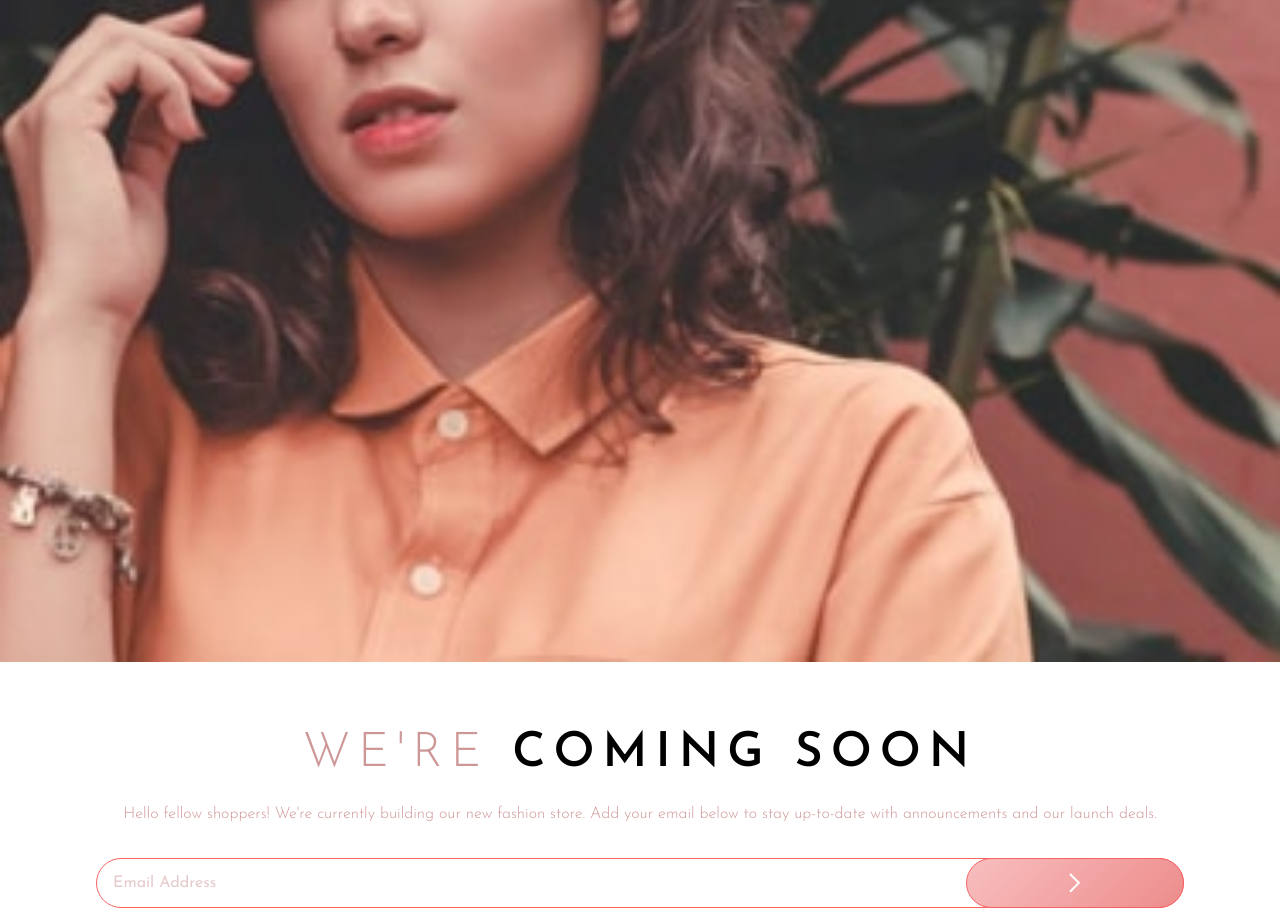
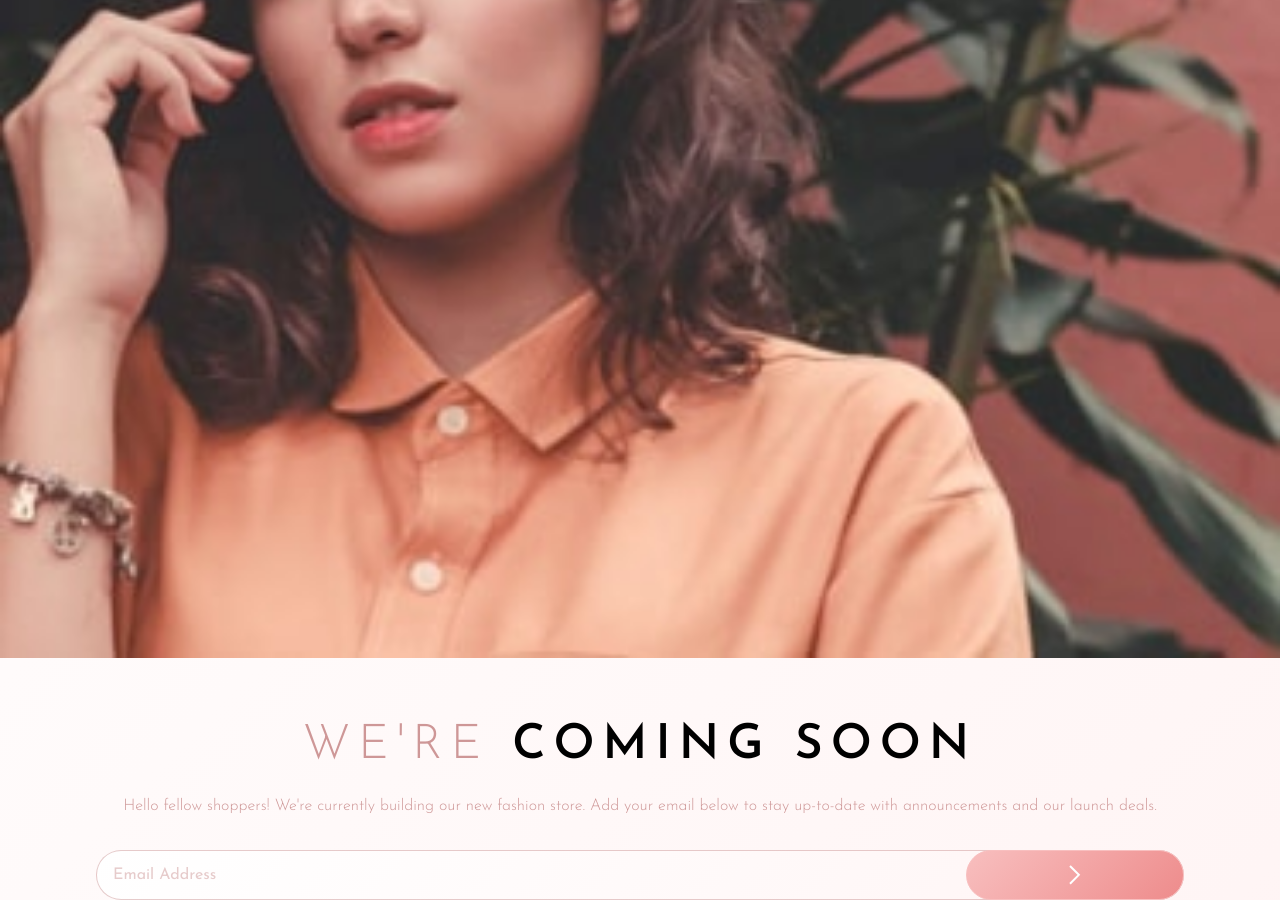
Before and after one commit to jduong09/baseApparelComingSoon, a plain HTML site: page index.html in a window 1280 px wide. Shown: the part 292-1200 px from the top of the page. Drawn offline with Linux system fonts and the light colour scheme.

Commit message:
Added background for body and inputForm.

```diff
--- a/css/reset.css
+++ b/css/reset.css
@@ -7,7 +7,7 @@ html, body, div, span, h1, h2, h3, p, a, img, header, footer, nav, section, ul,
 }
 
 img {
-  display: inline-block;
+  display: block;
   width: 100%;
   height: 100%;
 }
--- a/css/styles.css
+++ b/css/styles.css
@@ -5,6 +5,7 @@ html, body {
 body {
   font-family: 'Josefin Sans', sans-serif;
   color: hsl(0, 36%, 70%);
+  background: linear-gradient(135deg, hsl(0, 0%, 100%), hsl(0, 100%, 98%));
 }
 
 header {
@@ -53,8 +54,9 @@ label, input {
 
 .inputForm {
   padding: 1rem;
-  border: 1px solid hsl(0, 93%, 68%);
+  border: 1px solid hsla(0, 36%, 70%, 0.5);
   border-radius: 30px;
+  background: linear-gradient(135deg, hsl(0, 0%, 100%), hsl(0, 100%, 98%));
 }
 
 .inputForm::placeholder {
@@ -69,7 +71,7 @@ label, input {
   top: 50%;
   right: 0;
   transform: translateY(-50%);
-  border: 1px solid hsl(0, 93%, 68%);
+  border: 1px solid hsl(0, 80%, 86%);
   border-radius: 30px;
   cursor: pointer;
 }
```
